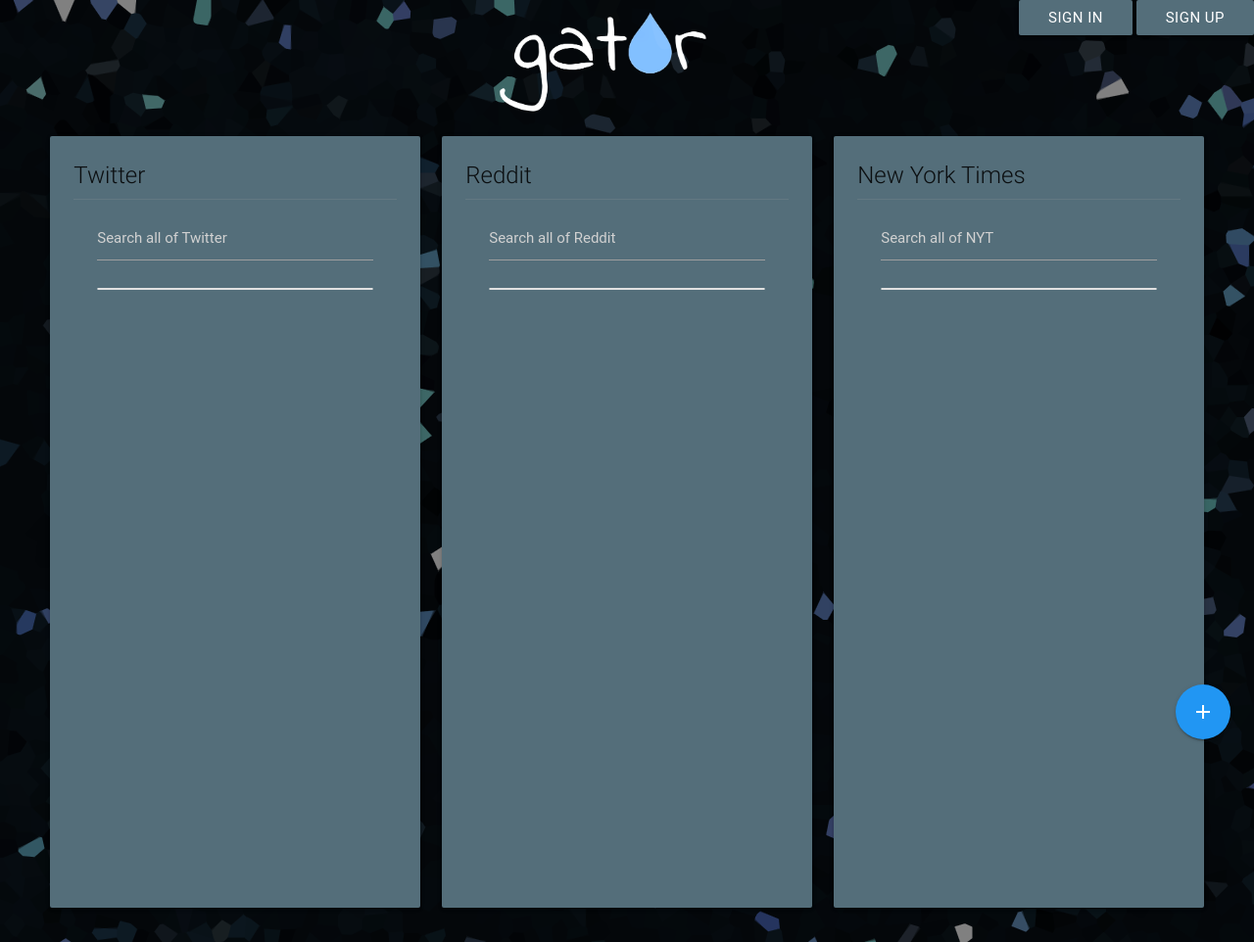
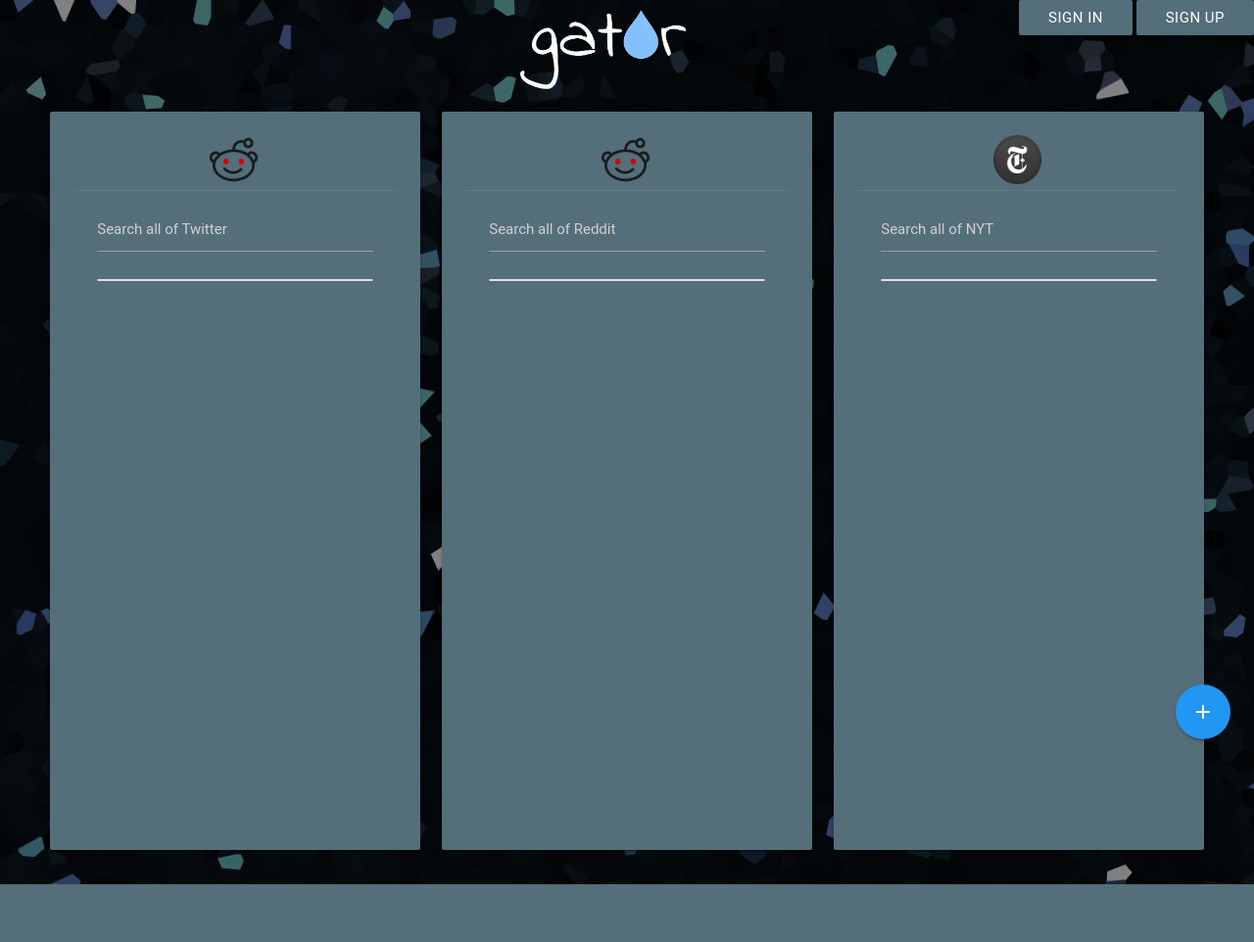
Before and after one commit to mlin2814/Gator, a PHP site: page / in a window 1280 px wide. Shown: the whole page at 98% size. After the commit the page ends 903 px from the top, so only its background shows below. Run offline with PHP 8.4, Linux system fonts and the light colour scheme; some libraries are stand-ins or nearby versions; some web fonts are replaced.

Commit message:
icon center

```diff
--- a/assets/css/style.css
+++ b/assets/css/style.css
@@ -14,15 +14,18 @@ img{
 .logo{
 	margin: 0 auto;
 	right: 50%;
+	height: 20%;
+	width: 20%;
 }
 
-img{
-	height: 25%;
-	width: 25%;
-}
 #row1{
 	margin-bottom: 1px;
 }
+
+.topicon{
+	margin-left: 42%;
+}
+
 #alpha{
 	opacity: .6;
 }
@@ -32,10 +35,9 @@ img{
 }
 
 #scrollbox{
-    height: 700px;
+    height: 650px;
     overflow-y: scroll;
 }
-
 
 #scrollbox::-webkit-scrollbar{
     width: 12px;
--- a/index.html
+++ b/index.html
@@ -64,7 +64,7 @@
         <div class="col s4 m4">
           <div class="card blue-grey darken-1">
             <div class="card-content">
-              <span class="card-title">Twitter</span>
+                  <img src="assets/images/redditicon.png" alt="redditicon"  class="topicon" height="15%" width="15%">
               <div class="card-action" id="scrollbox">
             	<input placeholder = "Search all of Twitter" id = "twitSearch" type = "text" class = "validate">
               <ul class = "collection">
@@ -82,7 +82,7 @@
   <div class="col s4 m4">
           <div class="card blue-grey darken-1">
             <div class="card-content">
-              <span class="card-title">Reddit</span>
+                  <img src="assets/images/redditicon.png" alt="redditicon"  class="topicon" height="15%" width="15%">
               <div class="card-action" id="scrollbox">
             	<input placeholder = "Search all of Reddit" id = "redditSearch" type = "text" class = "validate">
               <ul class = "collection" id = "reddit">
@@ -96,7 +96,7 @@
         <div class="col s4 m4">
           <div class="card blue-grey darken-1">
             <div class="card-content">
-              <span class="card-title">New York Times</span>
+                  <img src="assets/images/nyticon.png" alt="NYTicon"  class="topicon" height="15%" width="15%">
               <div class="card-action" id="scrollbox">
             	<input placeholder = "Search all of NYT" id = "nytSearch" type = "text" class = "validate">
               <ul class = "collection">
```
Also changed, not shown: assets/images/nyticon.png (added), assets/images/redditicon.png (added). Lines whose indentation alone changed are shown as unchanged.
